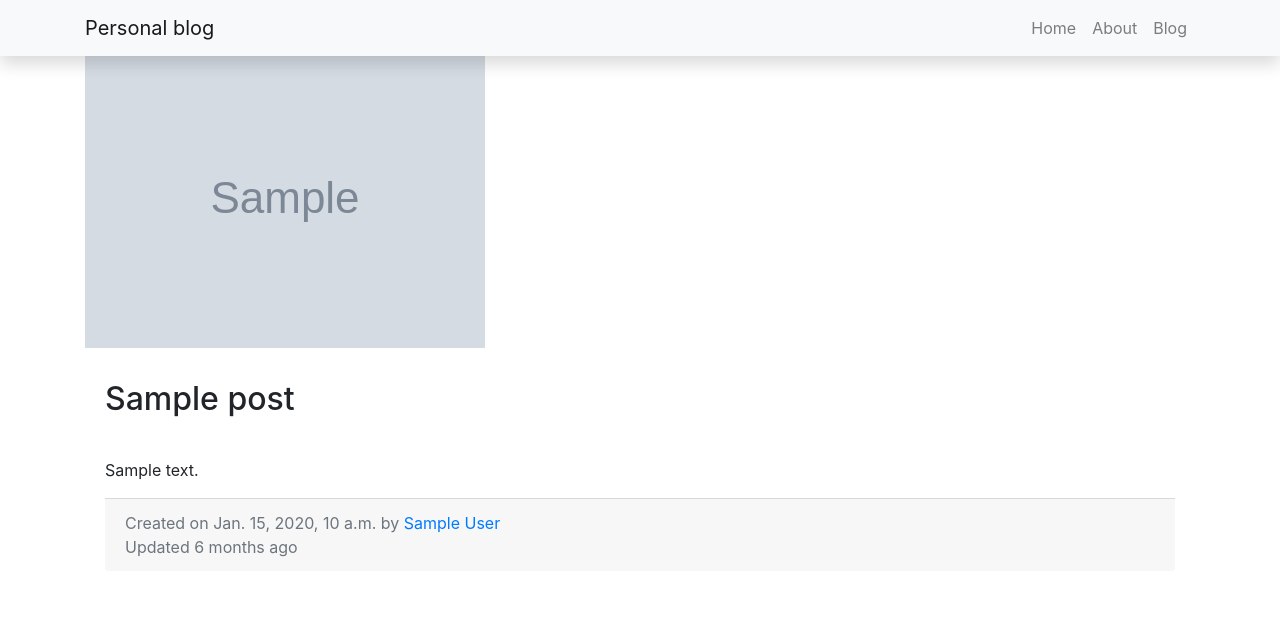
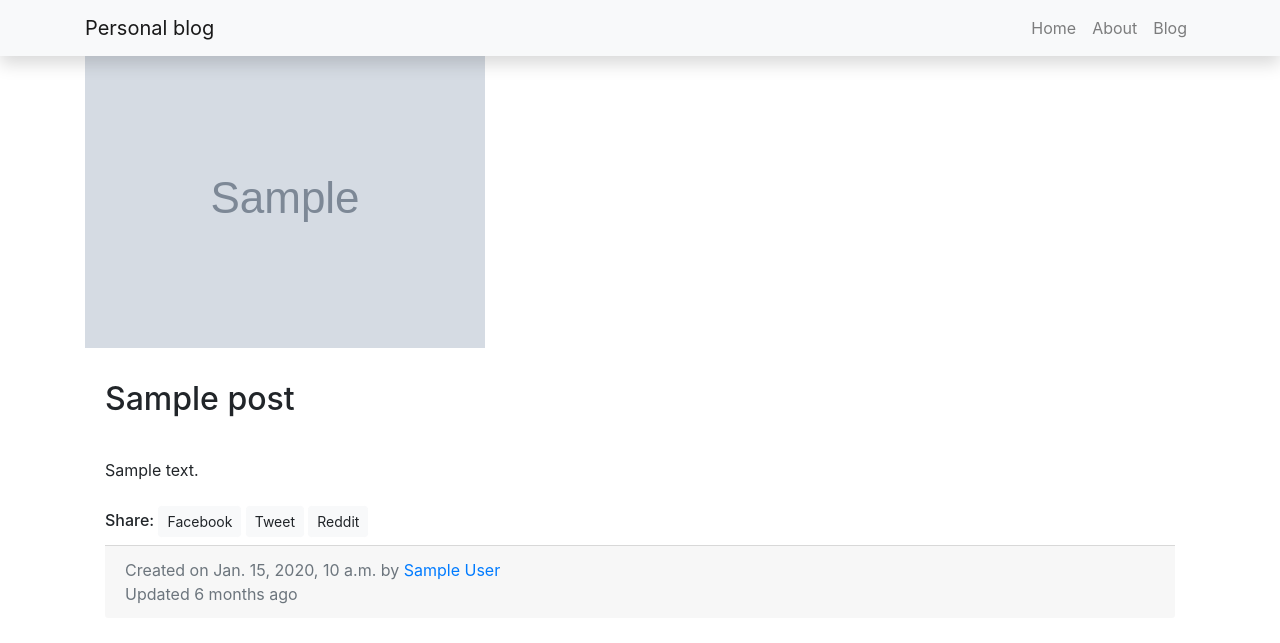
Before and after one commit to hbvj99/blog, a Django app: template blog/templates/blog/post_detail.html in a window 1280 px wide. Shown: the top 643 px of the page. Run offline with Django 3.2, Linux system fonts and the light colour scheme; the template is opened without the code that fills it: most values are stand-ins (such as "Sample title", 1, 10 or a date in 2020); grey boxes marked "Sample" are stand-in pictures; data that the repository does not hold is empty; some libraries are stand-ins or nearby versions.

Commit message:
[s]: Adds social share button

```diff
--- a/blog/templates/blog/post_detail.html
+++ b/blog/templates/blog/post_detail.html
@@ -8,6 +8,7 @@
                 <div class="card-body mt-2 mb-2">
                     <h2 class="pt-1 pb-4">{{ post.title }}</h2>
                     <p class="card-text">{{ post.description|linebreaks }}</p>
+                    {% include 'blog/share.html' %}
                     <div class="card-footer text-muted">
                         Created on {{ post.created_at }} by <a href="#">{{ post.author }}</a><br>Updated {{ post.updated_at|timesince }} ago
                     </div>
```
